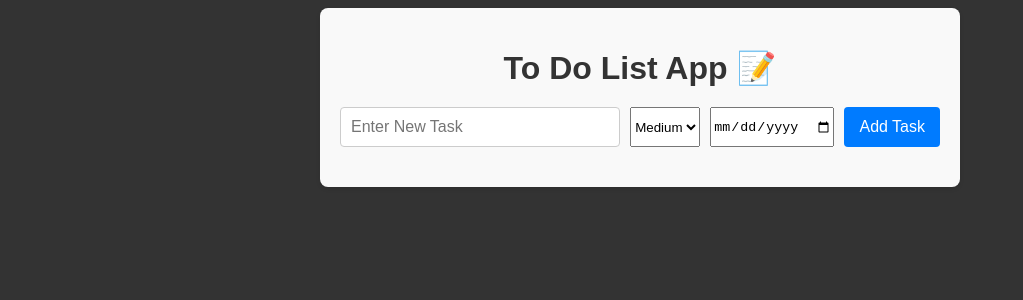
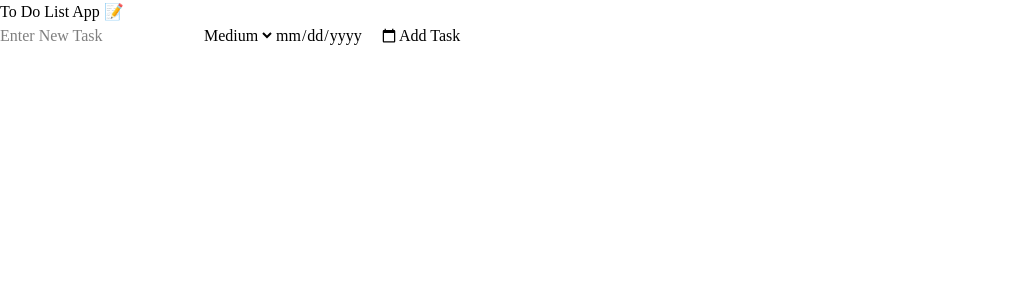
Before and after one commit to jocalvinshua/To-Do-List-Project, a React (Vite) app: page / in a window 1280 px wide. Shown: the top 300 px of the page, without its empty margins (0-1023 px from the left). Built offline with nearby package versions, Linux system fonts and the light colour scheme.

Commit message:
Update style.css

```diff
--- a/src/style.css
+++ b/src/style.css
@@ -1,96 +1 @@
-body{
-  background-color: #333;
-}
-/* General app styling */
-.app {
-  max-width: 600px;
-  margin: 0 auto;
-  padding: 20px;
-  font-family: Arial, sans-serif;
-  background-color: #f9f9f9;
-  border-radius: 8px;
-  box-shadow: 0 2px 4px rgba(0, 0, 0, 0.1);
-}
-
-/* Header */
-.header {
-  text-align: center;
-  color: #333;
-  margin-bottom: 20px;
-}
-
-/* Form styling */
-.form {
-  display: flex;
-  gap: 10px;
-  margin-bottom: 20px;
-}
-
-.form-input {
-  flex: 1;
-  padding: 10px;
-  border: 1px solid #ccc;
-  border-radius: 4px;
-  font-size: 16px;
-}
-
-.form-button {
-  padding: 10px 15px;
-  font-size: 16px;
-  color: white;
-  background-color: #007bff;
-  border: none;
-  border-radius: 4px;
-  cursor: pointer;
-  transition: background-color 0.2s;
-}
-
-.form-button:hover {
-  background-color: #0056b3;
-}
-
-/* Task list styling */
-.task-list {
-  list-style-type: none;
-  padding: 0;
-}
-
-.task-item {
-  display: flex;
-  align-items: center;
-  justify-content: space-between;
-  padding: 10px;
-  border: 1px solid #ddd;
-  border-radius: 4px;
-  margin-bottom: 10px;
-  background-color: #fff;
-  transition: background-color 0.2s;
-}
-
-.task-checkbox {
-  margin-right: 10px;
-}
-
-.task-text {
-  flex: 1;
-}
-
-.task-text.completed-text{
-  text-decoration: line-through;
-  color: #666;
-}
-
-/* Delete button */
-.task-delete-button {
-  background-color: #ff4d4d;
-  color: white;
-  border: none;
-  padding: 5px 10px;
-  border-radius: 4px;
-  cursor: pointer;
-  transition: background-color 0.2s;
-}
-
-.task-delete-button:hover {
-  background-color: #cc0000;
-}
+@import "tailwindcss";
```
